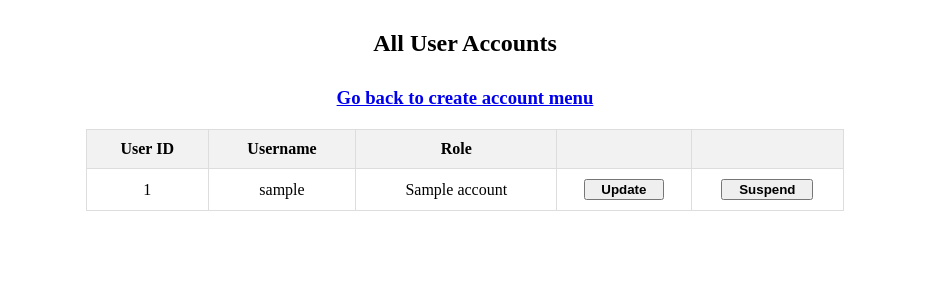
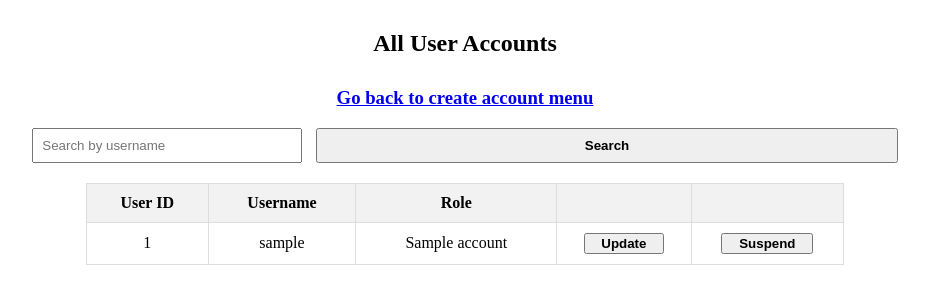
Before and after one commit to OCodeJK/CSIT314_Macs, a Flask app: page /admin/view_accounts in a window 1280 px wide. Shown: the top 304 px of the page, without its empty margins (175-1104 px from the left). Run offline with Flask 3, Linux system fonts and the light colour scheme; a database or web service that is not in the repository returns one stand-in record (values such as "Sample title"); some libraries are stand-ins or nearby versions.

Commit message:
added search functionality in view account page

```diff
--- a/boundary/UserAdminViewAccPage.py
+++ b/boundary/UserAdminViewAccPage.py
@@ -1,9 +1,17 @@
-from flask import Blueprint, render_template
+from flask import Blueprint, render_template, request
 from control.UserAdminViewAccController import UserAdminViewAccController
+from control.UserAdminSearchAccController import UserAdminSearchAccController
 
 view_acc = Blueprint('view_acc', __name__)
 
 @view_acc.route('/admin/view_accounts')
 def display_all_users():
-    users = UserAdminViewAccController.UserAdminViewAcc()
+
+    search_query = request.args.get('search', '') #get the search input from the URL
+
+    if search_query:
+        users = UserAdminSearchAccController.SearchUserAccount(search_query)
+    else:
+        users = UserAdminViewAccController.UserAdminViewAcc()
+
     return render_template('view_account.html', users=users)
--- /dev/null
+++ b/control/UserAdminSearchAccController.py
@@ -0,0 +1,5 @@
+from entity.UserAccount import UserAccount
+
+class UserAdminSearchAccController:
+    def SearchUserAccount(username):
+        return UserAccount.SearchUser(username)
--- a/control/UserAdminViewAccController.py
+++ b/control/UserAdminViewAccController.py
@@ -1,6 +1,5 @@
 from entity.UserAccount import UserAccount
 
 class UserAdminViewAccController:
-    @staticmethod
     def UserAdminViewAcc():
         return UserAccount.ViewUserDetails()
--- a/entity/UserAccount.py
+++ b/entity/UserAccount.py
@@ -116,3 +116,18 @@ class UserAccount:
         except Exception as e:
             print("DB error:", e)
             return False
+
+
+    @staticmethod
+    def SearchUser(username):
+        conn = db_connection()
+        cur = conn.cursor()
+        cur.execute("""
+            SELECT a.userid, a.username, p.profilename
+            FROM account a
+            JOIN profile p ON a.profileid = p.profileid
+            WHERE a.username ILIKE %s
+        """, (f"%{username}%",))
+        ResultSet = cur.fetchall()
+        conn.close()
+        return ResultSet
--- a/templates/view_account.html
+++ b/templates/view_account.html
@@ -34,11 +34,34 @@
             text-align: center;
         }
 
+        .search-container {
+            text-align:center;
+            margin-bottom: 20px;
+        }
+
+        .search-container input[type="text"] {
+            width:250px;
+            padding:8px;
+            margin-right: 10px;
+        }
+
+        .search-container button {
+            padding: 8px 16px;
+            font-weight: bold;
+            width:46%;
+        }
+
     </style>
 </head>
 <body>
     <h2>All User Accounts</h2>
     <h3><a href="/admin/create_user">Go back to create account menu</a></h3>
+    <div class="search-container">
+        <form method="GET" action="/admin/view_accounts">
+            <input type="text" name="search" placeholder="Search by username" value="{{ request.args.get('search', '') }}">
+            <button type="submit">Search</button>
+        </form>
+    </div>
     <table>
         <thead>
             <tr>
@@ -63,6 +86,11 @@
                 <td><button>Suspend</button></td>
             </tr>
             {% endfor %}
+            {% if users | length==0 %}
+            <tr>
+                <td colspan="5">No users found.</td>
+            </tr>
+            {% endif %}
         </tbody>
     </table>
 
```
